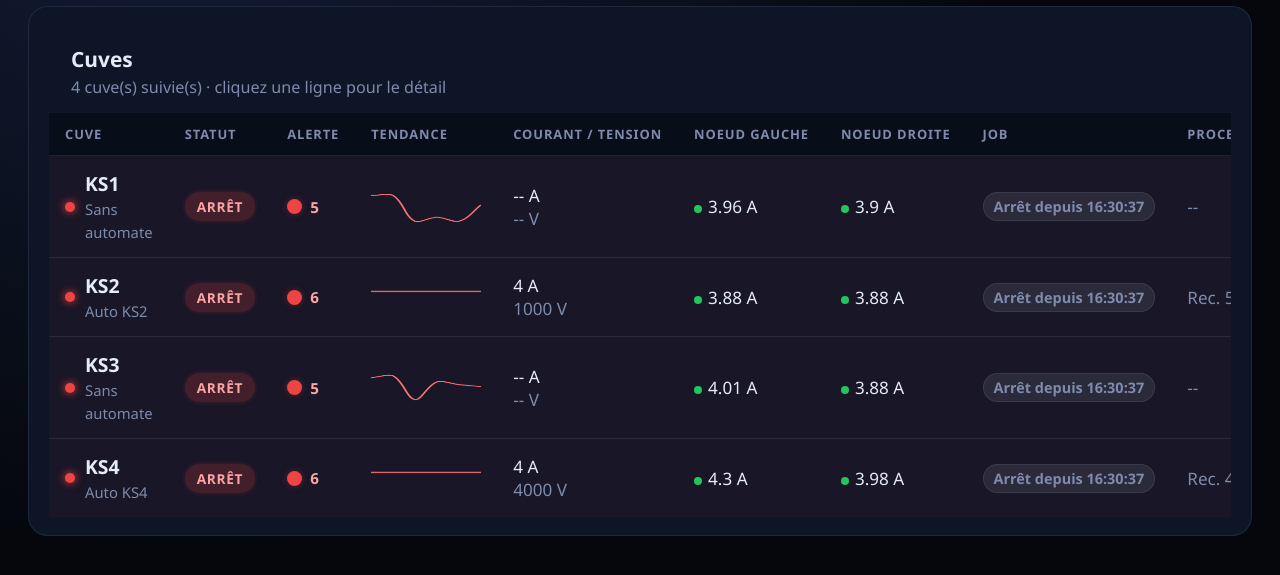
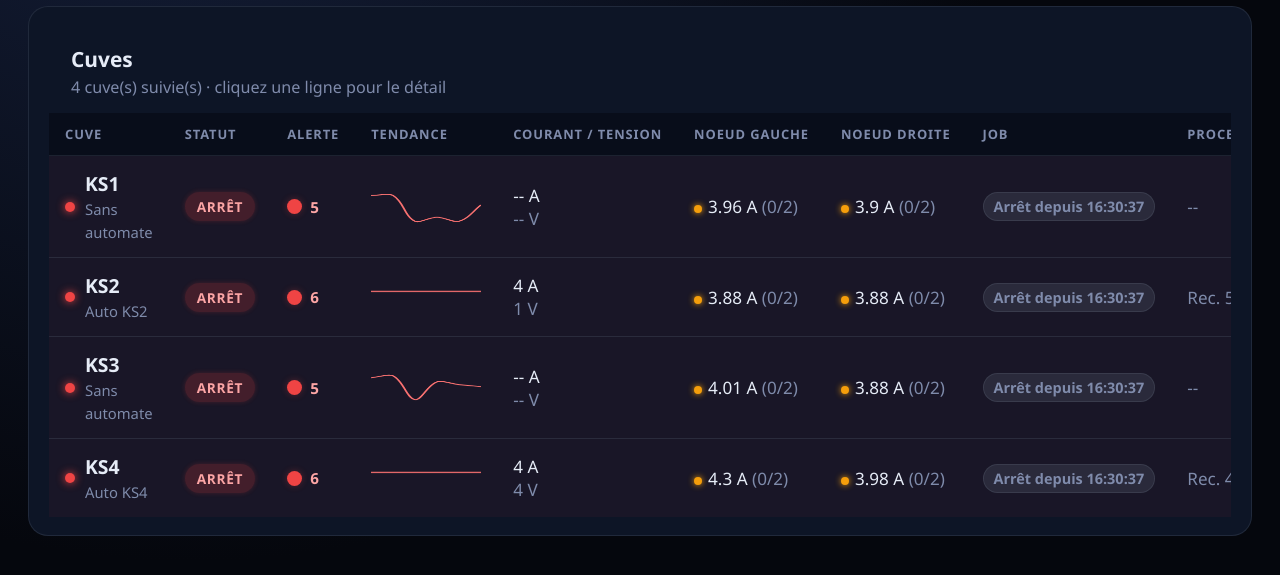
Before and after one commit to McDams/Visuals-V2, a Flask app: page / in a window 1280 px wide. Shown: the part 198-773 px from the top of the page. Run offline with Flask 3, Linux system fonts and the light colour scheme.

Commit message:
Divise la tension par 1000 et ajoute un indicateur de santé par capteur
- La tension (voltage_measured) était affichée brute (ex: 4000 V) alors
  qu'elle est stockée en milli-unités comme le courant ; divisée par
  1000 partout (kpi_service, chart_service by_tank/by_tank_series)
- Chaque tableau de nœud affiche désormais un point vert/rouge par
  capteur selon qu'il a réellement envoyé une mesure de courant ou
  utilise la série synthétique de secours (capteur muet), plus un
  compteur "X/4 capteurs actifs" par cuve dans le modal et un rappel
  dans les cellules de nœud du tableau
- Documente dans le README la distinction entre "capteur -> base"
  (nouveau point vert/rouge) et "app -> navigateur" (indicateur de
  connexion existant)

Co-Authored-By: Claude Sonnet 5 <noreply@anthropic.com>

```diff
--- a/services/chart_service.py
+++ b/services/chart_service.py
@@ -67,7 +67,8 @@ def _build_series(rows, sensors, measurement_types, code, group_mode):
         value = _parse_float(row.get("value_num"))
         if parsed_time is None or value is None:
             continue
-        if code == "current_measured":
+        if code in ("current_measured", "voltage_measured"):
+            # measurements are in milli-units in CSV; convert to A / V
             value = value / 1000.0
 
         sensor = sensor_lookup.get(row.get("sensor_id"), {})
@@ -150,15 +151,26 @@ def _tank_status(left_ids, right_ids, all_manual_ids, series_map):
     return "arret" if all_stopped else "en_cours"
 
 
-def _build_node_tables(left_sensors, right_sensors, series_map):
+def _build_node_tables(left_sensors, right_sensors, series_map, sensors_with_real_data):
     def _table(node_sensors):
         if not node_sensors:
             return None
         latest = []
         for sensor in node_sensors:
+            has_data = sensor["id"] in sensors_with_real_data
             points = series_map.get(sensor["id"]) or []
             value = points[-1]["value"] if points else None
-            latest.append({"name": sensor.get("name") or sensor.get("id"), "current": value})
+            # Only report a last-seen timestamp for sensors with a real row: the synthetic
+            # fallback series is timestamped "now" and would otherwise look falsely fresh.
+            last_seen = points[-1]["time"] if has_data and points else None
+            latest.append(
+                {
+                    "name": sensor.get("name") or sensor.get("id"),
+                    "current": value,
+                    "reporting": has_data,
+                    "last_seen": last_seen.isoformat() if last_seen else None,
+                }
+            )
 
         known_values = [item["current"] for item in latest if item["current"] is not None]
         avg = round(sum(known_values) / len(known_values), 2) if known_values else None
@@ -168,8 +180,15 @@ def _build_node_tables(left_sensors, right_sensors, series_map):
             item["delta"] = round(item["current"] - avg, 2) if item["current"] is not None and avg is not None else None
 
         balanced = all(item["delta"] is not None and abs(item["delta"]) <= IMBALANCE_THRESHOLD_A for item in latest) if known_values else None
+        reporting_count = sum(1 for item in latest if item["reporting"])
 
-        return {"sensors": latest, "avg_current": avg, "balanced": balanced}
+        return {
+            "sensors": latest,
+            "avg_current": avg,
+            "balanced": balanced,
+            "reporting_count": reporting_count,
+            "sensor_count": len(latest),
+        }
 
     return {"left": _table(left_sensors), "right": _table(right_sensors)}
 
@@ -343,6 +362,11 @@ def _build_tank_sensor_view(rows, sensors, measurement_types):
         for sensor_id in series_map:
             series_map[sensor_id] = sorted(series_map[sensor_id], key=lambda item: item["time"])
 
+        # Snapshot which sensors actually reported a real row before filling in the
+        # synthetic fallback below, so the UI can tell "sending data" apart from "faked
+        # for the demo" instead of a fake recent timestamp masking a silent sensor.
+        sensors_with_real_data = {sensor_id for sensor_id, points in series_map.items() if points}
+
         for sensor in selected_sensors:
             if not series_map[sensor["id"]]:
                 series_map[sensor["id"]] = _generate_random_series(sensor["id"], center=_sensor_base_value(sensor))
@@ -362,7 +386,8 @@ def _build_tank_sensor_view(rows, sensors, measurement_types):
             [s["id"] for s in selected_sensors],
             series_map,
         )
-        nodes = _build_node_tables(left_sensors, right_sensors, series_map)
+        nodes = _build_node_tables(left_sensors, right_sensors, series_map, sensors_with_real_data)
+        sensors_reporting = sum(1 for s in selected_sensors if s["id"] in sensors_with_real_data)
         total_current_series = _sum_series([s["id"] for s in selected_sensors], series_map)
         job = _detect_job(total_current_series)
 
@@ -405,6 +430,8 @@ def _build_tank_sensor_view(rows, sensors, measurement_types):
                 "status": status,
                 "nodes": nodes,
                 "job": job,
+                "sensors_reporting": sensors_reporting,
+                "sensors_total": len(selected_sensors),
             }
         )
 
@@ -455,8 +482,8 @@ def get_dashboard_payload():
         if code in {"current_measured", "voltage_measured"}:
             value = _parse_float(row.get("value_num"))
             if value is not None:
-                if code == "current_measured":
-                    value = value / 1000.0
+                # measurements are in milli-units in CSV; convert to A / V
+                value = value / 1000.0
                 tank_stats[tank][code].append(value)
 
         if code in PROCESS_CODES and parsed_time:
--- a/services/kpi_service.py
+++ b/services/kpi_service.py
@@ -56,10 +56,12 @@ def get_kpis():
                 tank_map[tank]["latest_current_time"] = t
                 tank_map[tank]["latest_current"] = amps
         if code == "voltage_measured":
-            tank_map[tank]["voltage"].append(val)
+            # measurements are in milli-units in CSV; convert to V
+            volts = val / 1000.0
+            tank_map[tank]["voltage"].append(volts)
             if t and (tank_map[tank]["latest_voltage_time"] is None or t > tank_map[tank]["latest_voltage_time"]):
                 tank_map[tank]["latest_voltage_time"] = t
-                tank_map[tank]["latest_voltage"] = val
+                tank_map[tank]["latest_voltage"] = volts
 
         if sensor:
             tank_map[tank]["sensors"].add(sensor.get("id"))
--- a/static/css/dashboard.css
+++ b/static/css/dashboard.css
@@ -225,6 +225,7 @@ body {
   border: 1px solid var(--border);
 }
 .node-table--imbalanced { border-color: rgba(245, 158, 11, 0.5); background: rgba(245, 158, 11, 0.07); }
+.node-table--missing { border-color: rgba(239, 68, 68, 0.45); background: rgba(239, 68, 68, 0.07); }
 .node-table-title {
   display: flex; justify-content: space-between; align-items: baseline;
   font-size: 0.7rem; text-transform: uppercase; letter-spacing: 0.06em;
@@ -232,6 +233,11 @@ body {
 }
 .node-table-row { display: flex; justify-content: space-between; font-size: 0.85rem; padding: 2px 0; }
 .node-table-empty { color: var(--muted); font-size: 0.8rem; text-align: center; padding: 10px 0; }
+
+.sensor-dot { display: inline-block; width: 7px; height: 7px; border-radius: 50%; margin-right: 6px; vertical-align: middle; }
+.sensor-dot--ok { background: var(--ok); }
+.sensor-dot--down { background: var(--critical); box-shadow: 0 0 6px rgba(239, 68, 68, 0.6); }
+.node-sensor-down { color: var(--critical); font-style: italic; font-size: 0.82rem; }
 
 .tank-empty {
   height: 100%; display: flex; align-items: center; justify-content: center;
@@ -246,6 +252,7 @@ body {
 .tank-stat { display: flex; flex-direction: column; gap: 3px; }
 .tank-stat-label { font-size: 0.7rem; text-transform: uppercase; letter-spacing: 0.06em; color: var(--muted); }
 .tank-stat-value { font-size: 1.2rem; font-weight: 700; font-variant-numeric: tabular-nums; }
+.tank-stat-value--warn { color: var(--warn); }
 
 /* ---------- Tank detail modal ---------- */
 .modal-backdrop {
--- a/static/js/dashboard.js
+++ b/static/js/dashboard.js
@@ -125,15 +125,22 @@ function renderNodeTable(title, node) {
         <p class="node-table-empty">Non assigné</p>
       </div>`;
   }
+  const missing = node.sensor_count - node.reporting_count;
   const rows = node.sensors
     .map((s) => {
       const delta = s.delta != null ? ` <span class="muted">(${s.delta > 0 ? '+' : ''}${s.delta})</span>` : '';
-      return `<div class="node-table-row"><span>${s.name}</span><span>${s.current != null ? s.current + ' A' : '--'}${delta}</span></div>`;
+      const valueHtml = s.reporting
+        ? `${s.current != null ? s.current + ' A' : '--'}${delta}`
+        : '<span class="node-sensor-down">pas de données</span>';
+      return `<div class="node-table-row"><span><span class="sensor-dot ${s.reporting ? 'sensor-dot--ok' : 'sensor-dot--down'}"></span>${s.name}</span><span>${valueHtml}</span></div>`;
     })
     .join('');
   return `
-    <div class="node-table${node.balanced === false ? ' node-table--imbalanced' : ''}">
-      <p class="node-table-title"><span>${title}</span><span>${node.avg_current != null ? node.avg_current + ' A moy.' : '--'}</span></p>
+    <div class="node-table${node.balanced === false ? ' node-table--imbalanced' : ''}${missing > 0 ? ' node-table--missing' : ''}">
+      <p class="node-table-title">
+        <span>${title}</span>
+        <span>${node.avg_current != null ? node.avg_current + ' A moy.' : '--'}${missing > 0 ? ` · ${node.reporting_count}/${node.sensor_count} capteurs` : ''}</span>
+      </p>
       ${rows}
     </div>`;
 }
@@ -300,10 +307,13 @@ function renderTankTable() {
   }
 
   const statsByTank = Object.fromEntries(state.tankStats.map((t) => [t.tank, t]));
-  const nodeCell = (node) =>
-    node
-      ? `<span class="node-cell-dot ${node.balanced === false ? 'node-cell-dot--warn' : 'node-cell-dot--ok'}"></span>${node.avg_current != null ? node.avg_current + ' A' : '--'}`
-      : '<span class="muted">Non assigné</span>';
+  const nodeCell = (node) => {
+    if (!node) return '<span class="muted">Non assigné</span>';
+    const missing = node.sensor_count - node.reporting_count;
+    const dotClass = missing > 0 ? 'node-cell-dot--warn' : node.balanced === false ? 'node-cell-dot--warn' : 'node-cell-dot--ok';
+    const suffix = missing > 0 ? ` <span class="muted">(${node.reporting_count}/${node.sensor_count})</span>` : '';
+    return `<span class="node-cell-dot ${dotClass}"></span>${node.avg_current != null ? node.avg_current + ' A' : '--'}${suffix}`;
+  };
 
   tbody.innerHTML = state.tankViews
     .map((view) => {
@@ -478,8 +488,8 @@ function renderTankModal() {
         <span class="tank-stat-value">${stats.latest_voltage ?? '--'} V</span>
       </div>
       <div class="tank-stat">
-        <span class="tank-stat-label">Capteurs</span>
-        <span class="tank-stat-value">${view.sensors.length}</span>
+        <span class="tank-stat-label">Capteurs actifs</span>
+        <span class="tank-stat-value${view.sensors_reporting < view.sensors_total ? ' tank-stat-value--warn' : ''}">${view.sensors_reporting} / ${view.sensors_total}</span>
       </div>
     </footer>
     ${alertsHtml}
```
Also changed, not shown: README.md.
